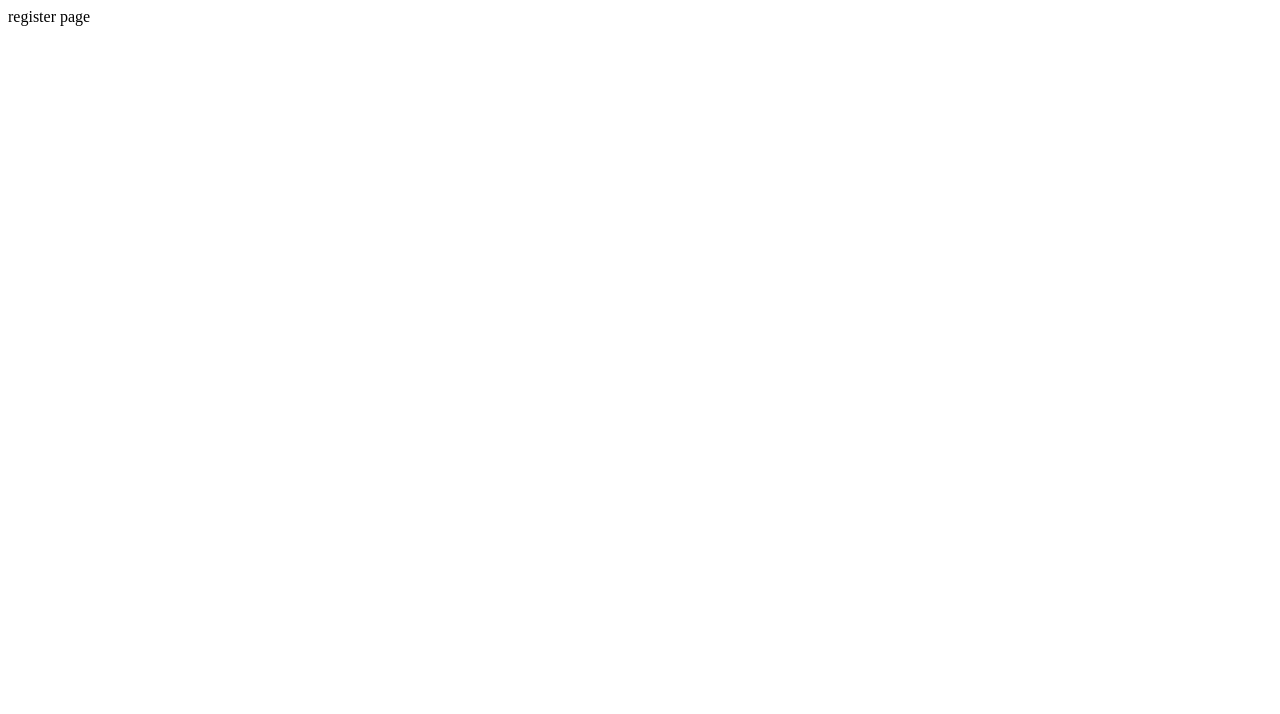
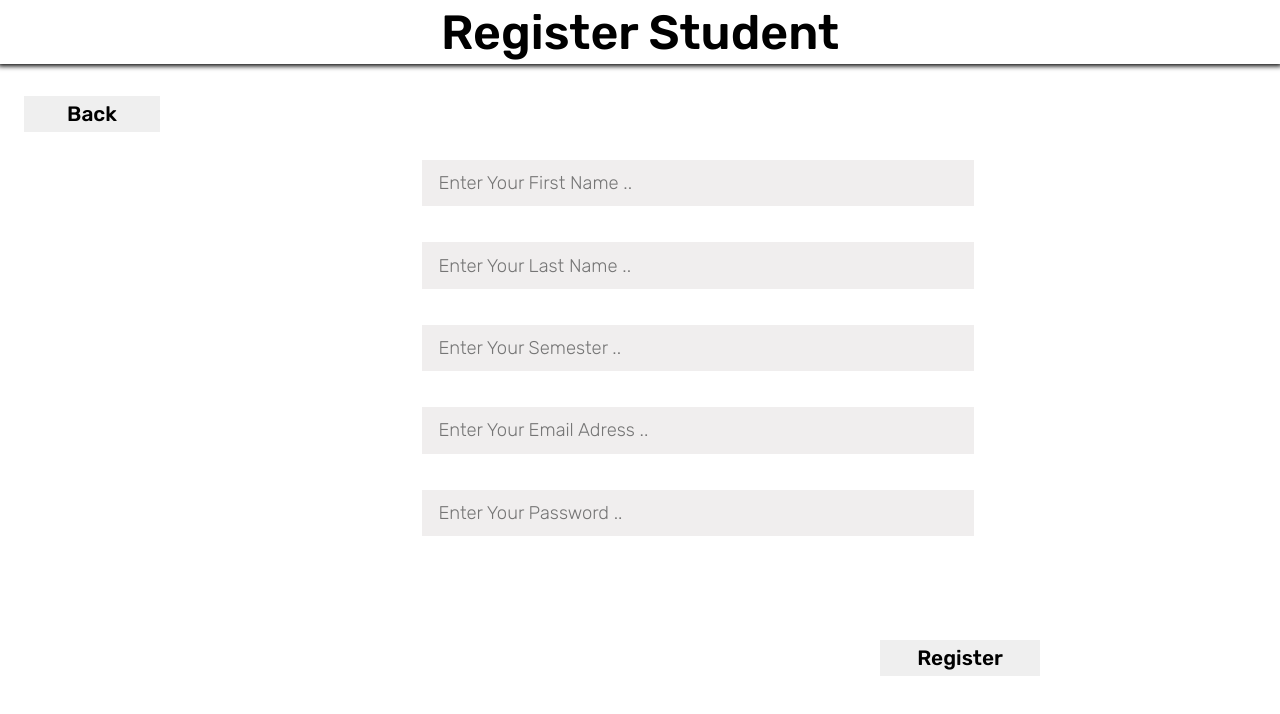
Before and after one commit to Sergent009/Student-Portal-fullstackapp, a Vue app in the folder frontend/: page /register in a window 1280 px wide. Shown: the top 714 px of the page. Built offline with nearby package versions, Linux system fonts and the light colour scheme.

Commit message:
register component is completed

```diff
--- a/frontend/package.json
+++ b/frontend/package.json
@@ -8,6 +8,7 @@
     "lint": "vue-cli-service lint"
   },
   "dependencies": {
+    "axios": "^1.6.8",
     "core-js": "^3.8.3",
     "vue": "^3.2.13",
     "vue-router": "^4.0.3"
--- a/frontend/src/components/homePage.vue
+++ b/frontend/src/components/homePage.vue
@@ -5,10 +5,20 @@
     <h1>Student Portal</h1>
   </nav>
 
-  <div class="register">
+  <div class="card register">
     <p>If You Don't Have An Account !</p>
     <p>Click The Button Below To Register Your Account.</p>
+    <router-link :to = "{name: 'RegisterPage'}">
     <button class="regButton">Register -></button>
+    </router-link>
+  </div>
+
+  <div class="card login">
+    <p>If You Have An Account !</p>
+    <p>Click The Button Below To Login To Your Account.</p>
+    <router-link :to = "{name: 'LoginPage'}">
+    <button class="logButton">Login -></button>
+    </router-link>
   </div>
 </div>
 
@@ -36,8 +46,7 @@ nav{
   position: absolute;
   top: 0;
   left: 0;
-  background: white;
-  color: rgb(77, 75, 75);
+  color: black;
   box-shadow: 0 0 5px 2px black;
   display: flex;
   justify-content: center;
@@ -56,7 +65,7 @@ h1{
   height: 26%;
   position: absolute;
   top: 22%;
-  left: 5%;
+  left: 7%;
   background: white;
   color: black;
   box-shadow: 0 0 5px 2px black;
@@ -72,14 +81,49 @@ h1{
   transition: 0.3s;
   font-size: 17px;
   font-weight: 550;
-  color: pink;
+  color: blue;
+  font-family: "Rubik", sans-serif;
+  font-weight: 550;
 }
+
 .regButton:hover{
   transform: translateX(10px);
-  color: rgb(236, 217, 217);
+  color: rgb(76, 125, 216);
   cursor: pointer;
+  border-bottom: 1px solid cornflowerblue;
 }
 
+.login{
+  width: 34%;
+  height: 26%;
+  position: absolute;
+  top: 22%;
+  left: 55%;
+  background: white;
+  color: black;
+  box-shadow: 0 0 5px 2px black;
+  padding: 1% 2%;
+  font-size: 2.7vh;
+  font-weight: 550;
+  font-family: "Rubik", sans-serif;
+}
 
+.logButton{
+  border: none;
+  background: transparent;
+  transition: 0.3s;
+  font-size: 17px;
+  font-weight: 550;
+  color: blue;
+  font-family: "Rubik", sans-serif;
+  font-weight: 550;
+}
+
+.logButton:hover{
+  transform: translateX(10px);
+  color: rgb(76, 125, 216);
+  cursor: pointer;
+  border-bottom: 1px solid cornflowerblue;
+}
 
 </style>
--- a/frontend/src/components/registerPage.vue
+++ b/frontend/src/components/registerPage.vue
@@ -1,13 +1,143 @@
 <template>
-  <div>register page</div>
+  <div class="container">
+    <nav>
+     <h1>Register Student</h1>
+    </nav>
+
+    <router-link :to = "{name: 'HomePage'}">
+      <button class="backHomePage">Back</button>
+    </router-link>
+
+    <div class="inputDataFields">
+      <div class="field">
+        <input type="text" class="input" placeholder="Enter Your First Name .." v-model="firstname">
+        <br><br><br>
+      </div>
+      <div class="field">
+        <input type="text" class="input" placeholder="Enter Your Last Name .." v-model="lastname">
+        <br><br><br>
+      </div>
+      <div class="field">
+        <input type="number" class="input" placeholder="Enter Your Semester .." v-model="semester">
+        <br><br><br>
+      </div>
+      <div class="field">
+        <input type="email" class="input" placeholder="Enter Your Email Adress .." v-model="email">
+        <br><br><br>
+      </div>
+      <div class="field">
+        <input type="password" class="input" placeholder="Enter Your Password .." v-model="password">
+        <br><br><br>
+      </div>
+    </div>
+
+    <button class="registerButton" @click="registerStudent">Register</button>
+  </div>
 </template>
 
 <script>
+import axios from 'axios'
+
 export default {
+  data(){
+    return{
+      firstname: '',
+      lastname: '',
+      semester: null,
+      email: '',
+      password: ''
+    }
+  },
 
+  methods: {
+    async registerStudent(){
+      try{
+      await axios.post('http://localhost:3003/regST', {
+        s_firstname: this.firstname,
+        s_lastname: this.lastname,
+        s_semester: this.semester,
+        s_email: this.email,
+        s_password: this.password
+      })
+
+        this.firstname = '',
+        this.lastname = '',
+        this.semester = null,
+        this.email = '',
+        this.password = ''
+      }
+      catch(err){
+        console.log(err)
+      }
+    }
+  }
 }
 </script>
 
 <style>
 
+.inputDataFields{
+  position: absolute;
+  top: 20%;
+  left: 33%;
+  width: 100vh;
+  height: 76vh;
+}
+
+.input{
+  width: 65vh;
+  height: 5vh;
+  border: none;
+  font-size: 2.3vh;
+  font-weight: 300;
+  font-family: "Rubik", sans-serif;
+  background-color: rgb(240, 238, 238);
+  color: black;
+  padding: 0.4vh 2vh;
+}
+
+.input:focus{
+  outline: none;
+  border-bottom: 2px solid black;
+  transition-duration: 0.3s ease-in;
+  background: transparent;
+  font-weight: 450;
+}
+
+.registerButton{
+  position: absolute;
+  top: 80vh;
+  left: 110vh;
+  width: 20vh;
+  height: 4.5vh;
+  font-size: 2.6vh;
+  font-weight: 550;
+  border: none;
+  color: black;
+  font-family: "Rubik", sans-serif;
+  transition: .1s;
+}
+
+.registerButton:hover{
+  border-bottom: 2px solid black;
+  cursor: pointer;
+}
+
+.backHomePage{
+  position: absolute;
+  top: 12vh;
+  left: 3vh;
+  width: 17vh;
+  height: 4.5vh;
+  font-family: "Rubik", sans-serif;
+  border: none;
+  font-size: 2.6vh;
+  font-weight: 550;
+}
+
+.backHomePage:hover{
+  border-bottom: 2px solid black;
+  cursor: pointer;
+}
+
 </style>
```
Also changed, not shown: 1 other file (tests, documents, lock files or other folders).
